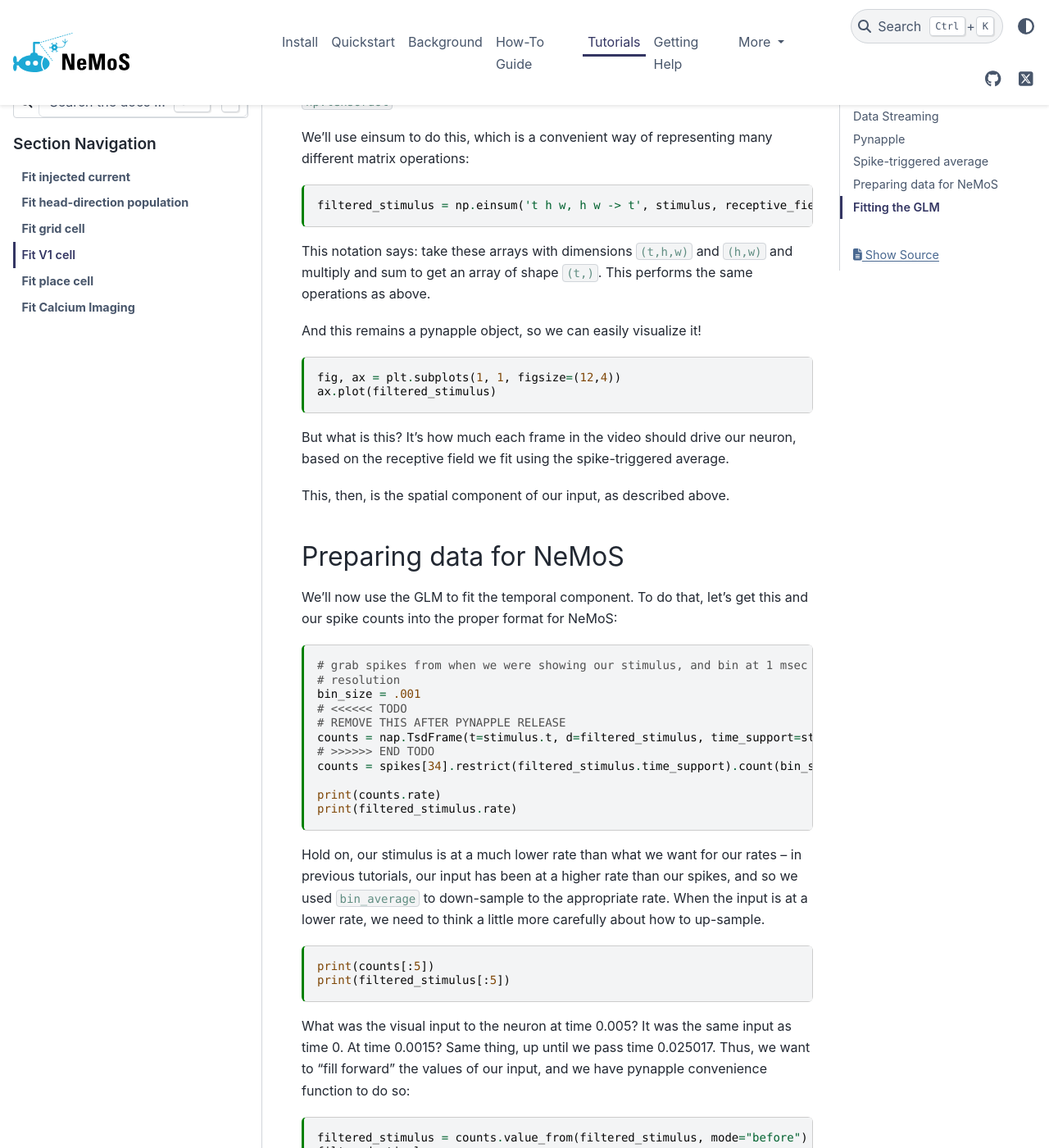
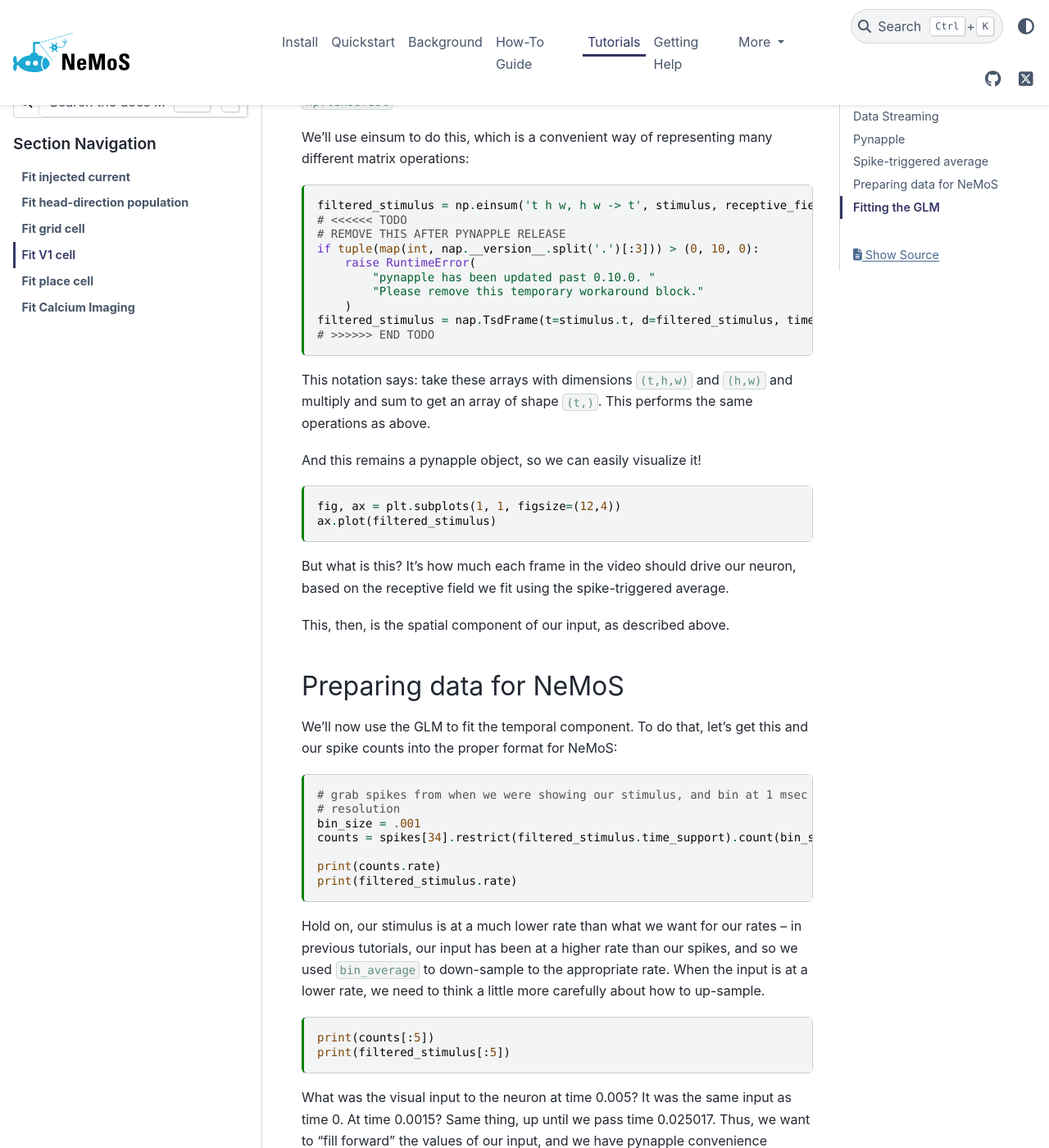
Before and after one commit to flatironinstitute/nemos, a Sphinx documentation site: the page built from docs/tutorials/plot_04_v1_cells.md, in a window 1280 px wide and 1400 px high, scrolled down 3482 px. Shown: the whole window at 82% size. Built offline with Sphinx 7.4.7 and the PyData theme 0.15.4, drawn with Linux system fonts in a browser that asks for light colours.

Commit message:
add a check for nap release and temp fix

````diff
--- a/docs/tutorials/plot_04_v1_cells.md
+++ b/docs/tutorials/plot_04_v1_cells.md
@@ -222,6 +222,15 @@
 
 ```{code-cell} ipython3
 filtered_stimulus = np.einsum('t h w, h w -> t', stimulus, receptive_field)
+# <<<<<< TODO
+# REMOVE THIS AFTER PYNAPPLE RELEASE
+if tuple(map(int, nap.__version__.split('.')[:3])) > (0, 10, 0):
+    raise RuntimeError(
+        "pynapple has been updated past 0.10.0. "
+        "Please remove this temporary workaround block."
+    )
+filtered_stimulus = nap.TsdFrame(t=stimulus.t, d=filtered_stimulus, time_support=stimulus.time_support)
+# >>>>>> END TODO
 ```
 
 This notation says: take these arrays with dimensions `(t,h,w)` and `(h,w)`
@@ -250,10 +259,6 @@
 # grab spikes from when we were showing our stimulus, and bin at 1 msec
 # resolution
 bin_size = .001
-# <<<<<< TODO
-# REMOVE THIS AFTER PYNAPPLE RELEASE
-counts = nap.TsdFrame(t=stimulus.t, d=filtered_stimulus, time_support=stimulus.time_support)
-# >>>>>> END TODO
 counts = spikes[34].restrict(filtered_stimulus.time_support).count(bin_size)
 
 print(counts.rate)
````
